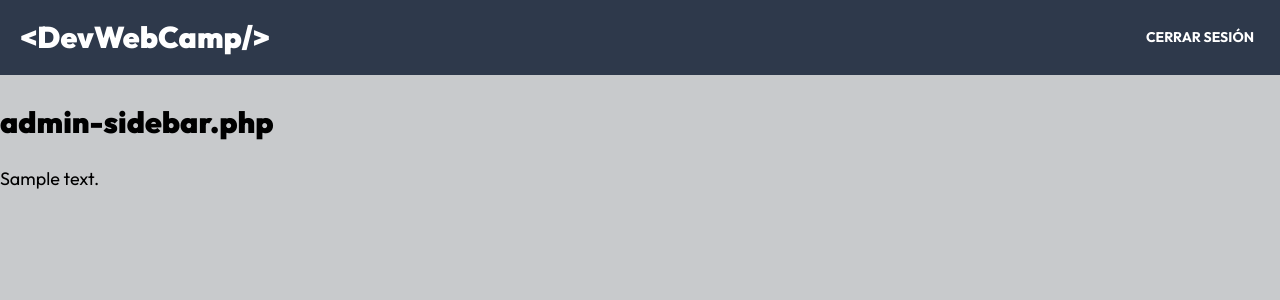
After one commit to danieltealdi/DevWebCamp, a PHP site: template views/admin-layout.php in a window 1280 px wide. The commit adds this page. Shown: the top 300 px of the page. Run offline with PHP 8.4, Linux system fonts and the light colour scheme; the template is opened without the code that fills it: most values are stand-ins (such as "Sample title", 1, 10 or a date in 2020); some libraries are stand-ins or nearby versions.

Commit message:
Hasta 693

```diff
--- a/public/index.php
+++ b/public/index.php
@@ -5,6 +5,7 @@ require_once __DIR__ . '/../includes/app.php';
 
 use MVC\Router;
 use Controllers\AuthController;
+use Controllers\DashboardController;
 
 $router = new Router();
 
@@ -30,5 +31,8 @@ $router->post('/reestablecer', [AuthController::class, 'reestablecer']);
 $router->get('/mensaje', [AuthController::class, 'mensaje']);
 $router->get('/confirmar-cuenta', [AuthController::class, 'confirmar']);
 
+//Area de administrador
+$router->get('/admin/dashboard', [DashboardController::class, 'index']);
+
 
 $router->comprobarRutas();
--- /dev/null
+++ b/src/scss/admin/_dashboard.scss
@@ -0,0 +1,38 @@
+@use 'base/mixins' as m;
+@use 'base/variables' as v;
+
+.dashboard {
+    height:100%;
+    display: flex;
+    flex-direction: column;
+    background-color: v.$gris-claro;
+
+    &__header {
+        background-color: v.$gris-oscuro;
+        padding: 2rem;
+    }
+    &__header-grid{
+        display: flex;
+        flex-direction: column;
+        @include m.tablet {
+            flex-direction: row;
+            justify-content: space-between;
+            align-items: center;
+        }
+
+    }
+    &__logo{
+        @include m.logo;
+        @include m.texto-fluido(2rem, 3rem);
+    }
+    &__nav{
+
+    }
+    &__form{
+        display: flex;
+        justify-content: center;
+    }
+    &__submit--logout{
+        @include m.enlace;
+    }
+}
--- /dev/null
+++ b/src/scss/admin/_index.scss
@@ -0,0 +1 @@
+@forward 'dashboard';
--- a/src/scss/app.scss
+++ b/src/scss/app.scss
@@ -1,3 +1,4 @@
 @use 'base';
 @use 'paginas';
 @use 'ui';
+@use 'admin';
--- a/src/scss/base/_mixins.scss
+++ b/src/scss/base/_mixins.scss
@@ -133,8 +133,22 @@
 
 
     }
+
     &__ocultar {
         display: none;
     }
 
 }
+
+@mixin enlace {
+    color: v.$blanco;
+    font-size: 1.4rem;
+    text-transform: uppercase;
+    font-weight: v.$bold;
+    background-color: transparent;
+    border: none;
+
+    &:hover {
+        color: v.$azul;
+    }
+}
--- a/src/scss/base/_variables.scss
+++ b/src/scss/base/_variables.scss
@@ -14,8 +14,8 @@ $secundario: #00c8c2;
 $negro: #1a1b15;
 $blanco: #FFFFFF;
 $gris: #64748B;
-$gris-claro: #F8FAFC;
-$gris-oscuro: #1E293B;
+$gris-claro: #C8CACC;
+$gris-oscuro: #2E394B;
 
 $rojo: rgb(169, 0, 0);
 $verde: #02db02;
--- a/src/scss/ui/header/_header.scss
+++ b/src/scss/ui/header/_header.scss
@@ -25,14 +25,7 @@
     }
 
     &__enlace {
-        color: v.$blanco;
-        font-size: 1.4rem;
-        text-transform: uppercase;
-        font-weight: v.$bold;
-
-        &:hover {
-            color: v.$azul;
-        }
+        @include m.enlace;
     }
 
     &__contenido {
--- /dev/null
+++ b/views/admin-layout.php
@@ -0,0 +1,31 @@
+<!DOCTYPE html>
+<html lang="en">
+<head>
+    <meta charset="UTF-8">
+    <meta name="viewport" content="width=device-width, initial-scale=1.0">
+    <title>DevWebCamp - <?php echo $titulo; ?></title>
+    <link rel="preconnect" href="https://fonts.googleapis.com">
+    <link rel="preconnect" href="https://fonts.gstatic.com" crossorigin>
+    <link href="https://fonts.googleapis.com/css2?family=Outfit:wght@300;400;700;900&display=swap" rel="stylesheet">
+    <link rel="stylesheet" href="https://cdnjs.cloudflare.com/ajax/libs/font-awesome/6.1.2/css/all.min.css" integrity="sha512-1sCRPdkRXhBV2PBLUdRb4tMg1w2YPf37qatUFeS7zlBy7jJI8Lf4VHwWfZZfpXtYSLy85pkm9GaYVYMfw5BC1A==" crossorigin="anonymous" referrerpolicy="no-referrer" />
+    <link rel="stylesheet" href="/build/css/app.css">
+</head>
+<body class="dashboard">
+        <?php
+            include_once __DIR__ .'/templates/admin-header.php';
+        ?>
+        <div class="dashboard__grid">
+            <?php
+                include_once __DIR__ .'/templates/admin-sidebar.php';
+            ?>
+
+            <main class="dashboard__contenido">
+                <?php
+                    echo $contenido;
+                ?>
+            </main>
+        </div>
+
+    <script src="/build/js/bundle.min.js" defer></script>
+</body>
+</html>
--- /dev/null
+++ b/views/admin/index.php
@@ -0,0 +1,2 @@
+
+<h1><?php echo $titulo; ?></h1>
--- /dev/null
+++ b/views/templates/admin-header.php
@@ -0,0 +1,14 @@
+<header class="dashboard__header">
+    <div class="dashboard__header-grid">
+        <a href="/">
+            <h2 class='dashboard__logo'>
+                &#60;DevWebCamp/>
+            </h2>
+        </a>
+        <nav class="dashboard__nav">
+            <form class="dashboard__form" method="POST" action="/logout">
+                <input type="submit" value='Cerrar Sesión' class="dashboard__submit--logout"></input>
+            </form>
+        </nav>
+    </div>
+</header>
--- /dev/null
+++ b/views/templates/admin-sidebar.php
@@ -0,0 +1 @@
+<h3>admin-sidebar.php</h3>
```
Also changed, not shown: Router.php (+13 -1 lines), controllers/DashboardController.php (added, +17 -0 lines), public/build/css/app.css, 1 other file.
